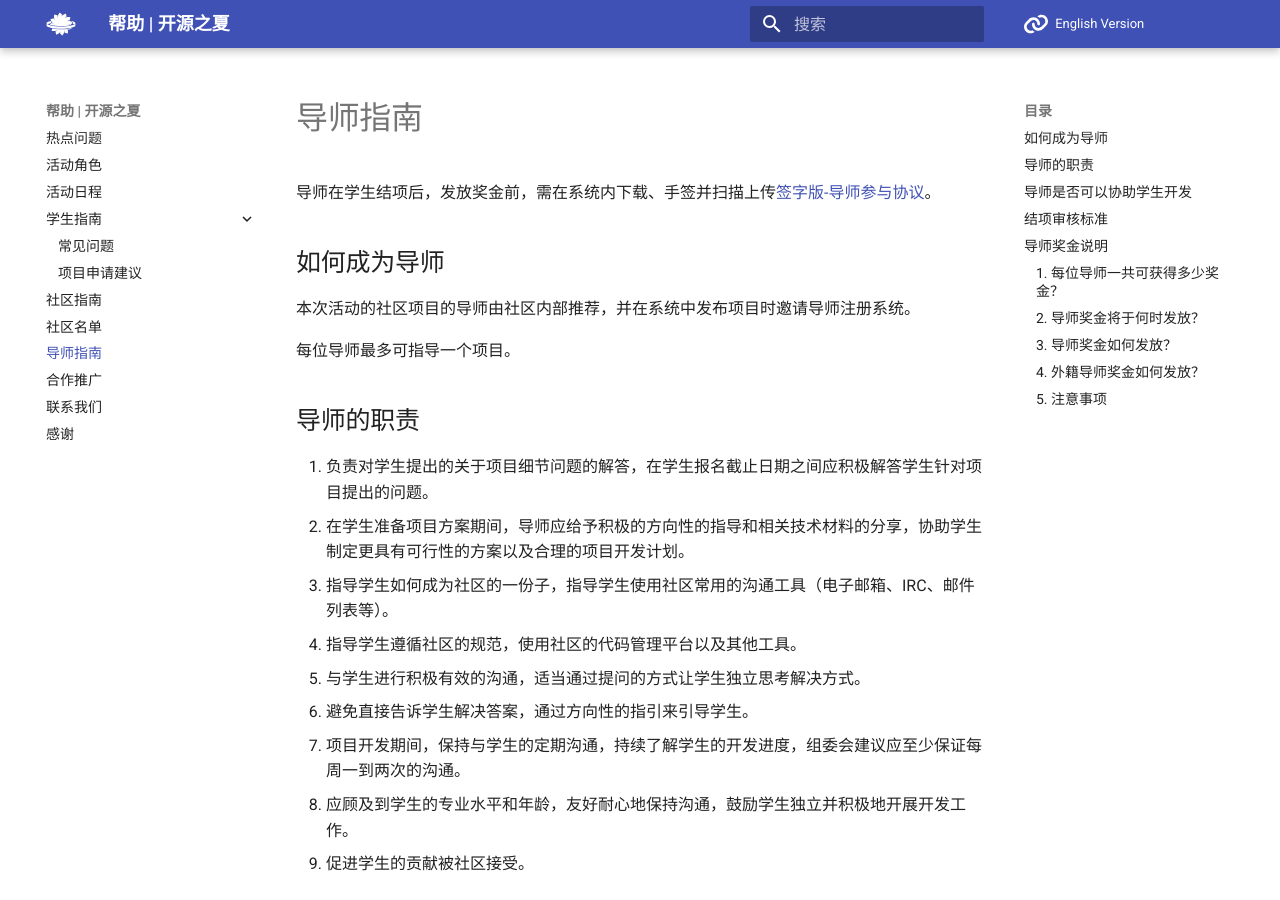
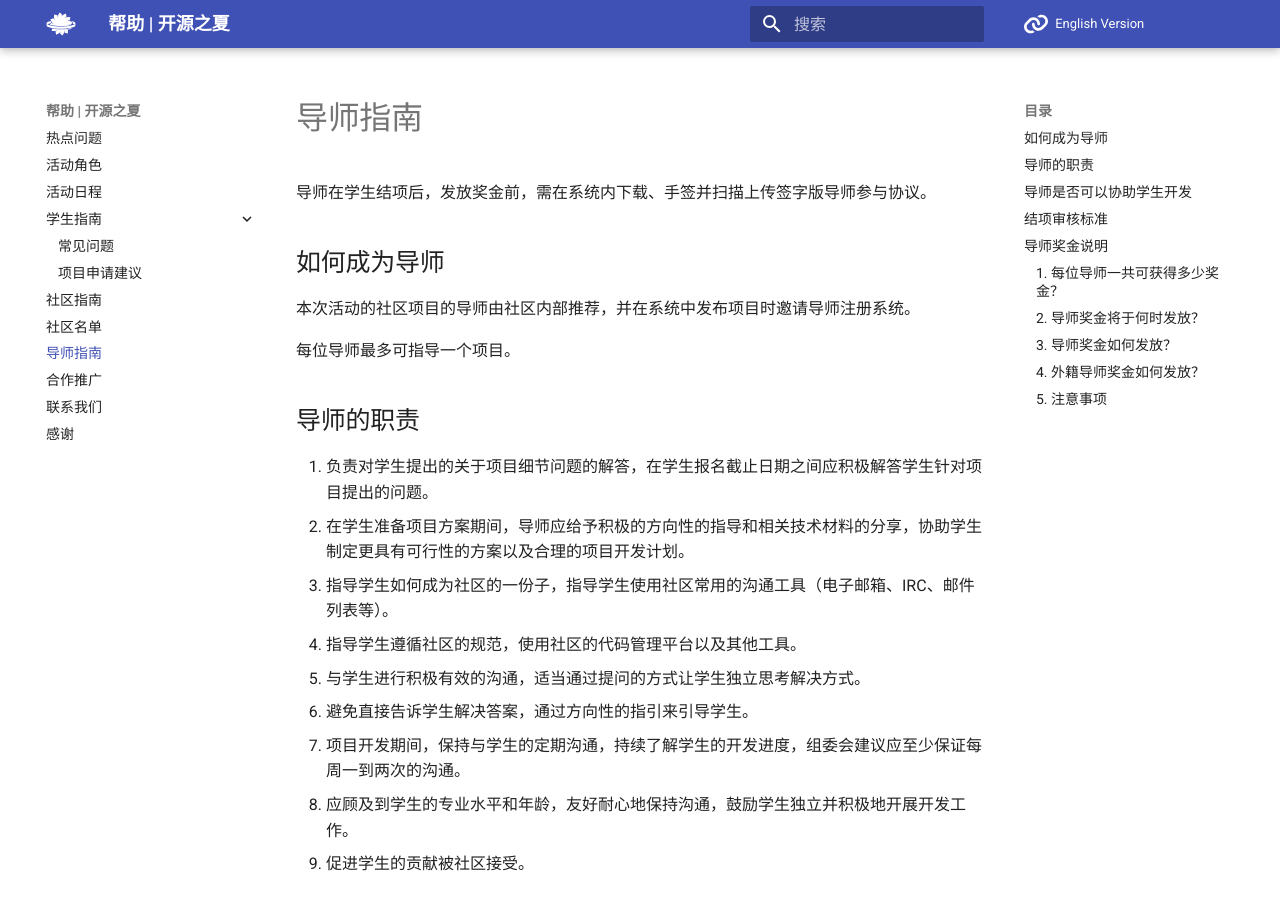
Before and after one commit to summer-ospp/help, an MkDocs documentation site: the page built from docs/mentor.md, in a window 1280 px wide and 900 px high. Built offline with MkDocs 1.6.1 and Material for MkDocs 9.7.7, drawn with Linux system fonts in a browser that asks for light colours; comment, search, counter and statistics services are not loaded; part of the change alters nothing that is shown.

```diff
--- a/docs/mentor.md
+++ b/docs/mentor.md
@@ -1,6 +1,6 @@
 # 导师指南
 
-导师在学生结项后，发放奖金前，需在系统内下载、手签并扫描上传[签字版-导师参与协议](./assets/MENTOR-PARTICIPANT-AGREEMENT.pdf)。
+导师在学生结项后，发放奖金前，需在系统内下载、手签并扫描上传签字版导师参与协议。
 
 
 
```
